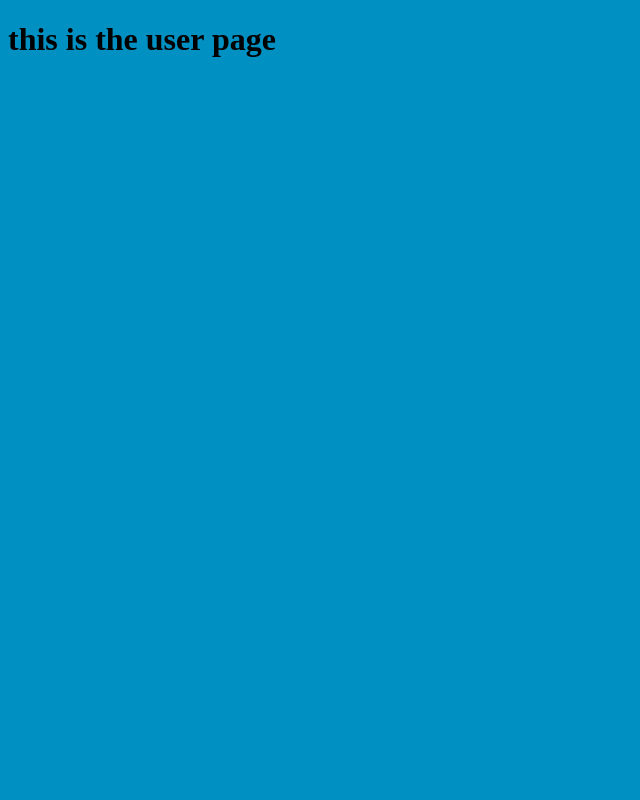
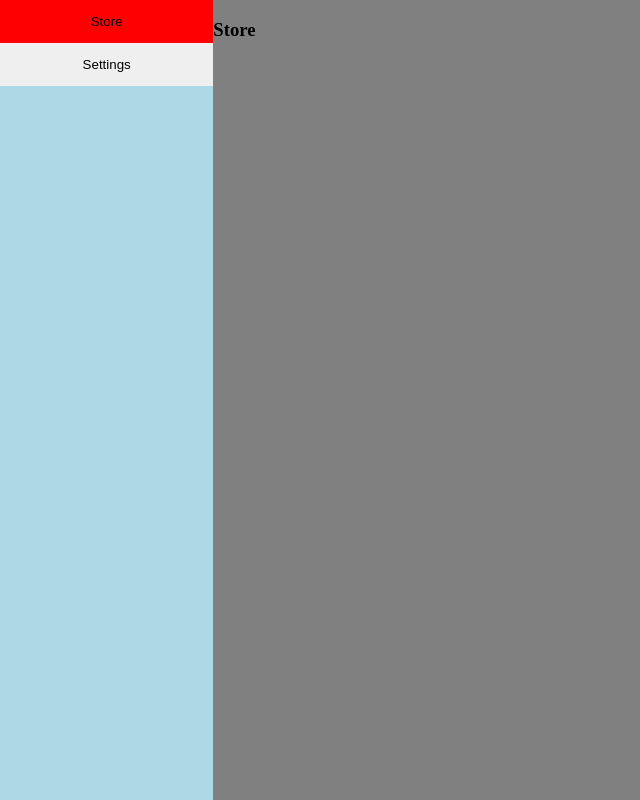
Before and after one commit to 1o3d/healthcare_proj, a Django app: page /user/ in a window 1280 px wide. Shown: the whole page, without its empty margins (0-640 px from the left). Run offline with Django 5.2, Linux system fonts and the light colour scheme; some libraries are stand-ins or nearby versions.

Commit message:
adds tab system for customer page

```diff
--- a/static/user.css
+++ b/static/user.css
@@ -1,3 +1,41 @@
-body {
-    background-color: rgb(0, 145, 194);
+body, html {
+    height: 100%;
+    margin: 0;
 }
+
+.tab {
+    width: 100%;
+    padding: 14px 16px;
+    cursor: pointer;
+    outline: none;
+    border: none;
+    float: left;
+    color: black;
+}
+
+.tab:hover {
+    background-color: red;
+}
+
+.tabcontent {
+    color:black;
+    display: none;
+}
+
+.container {
+    display:flex;
+    height:100%
+}
+
+.sidebar {
+    flex: 1;
+    background-color:lightblue;
+}
+
+.mainpane {
+    flex: 5;
+    background-color:grey;
+}
+
+#Store {background-color: grey;}
+#Settings {background-color: lightgrey};
--- a/templates/user.html
+++ b/templates/user.html
@@ -7,14 +7,43 @@
     <title>Home</title>
 </head>
 <body>
-    <h1>this is the user page</h1>
-    {% if  logged_in %}
-        <p>User: {{logged_in}}</p>
-        <form method = "post" action = "/logout/">
-            {% csrf_token%}
-            <!--Log out of the account -->
-            <button type="submit">Logout</button>
-        </form>
-    {% endif %}
+    <!-- learned how to do tabs from w3schools.com -->
+    <!-- https://www.w3schools.com/howto/howto_js_full_page_tabs.asp-->
+
+
+    <div class="container">
+        <div class="sidebar">
+            <div>
+                <button class="tab" id="default" onclick="getTab('Store', this)">Store</button>
+                <button class="tab" onclick="getTab('Settings', this)">Settings</button>
+            </div>
+        </div>
+        <div class="mainpane">
+            <div id="Store" class="tabcontent">
+                <h3>Store</h3>
+            </div>
+            <div id="Settings" class="tabcontent">
+                <h3>Settings</h3>
+            </div>
+        </div>
+    </div>
+
+    <script>
+        function getTab(tabName, e) {
+            var i, tabcon, tablinks;
+            tabcon = document.getElementsByClassName("tabcontent");
+            for (i = 0; i < tabcon.length; i++) {
+                tabcon[i].style.display = "none";
+            }
+            tablinks = document.getElementsByClassName("tab");
+            for (i = 0; i < tabcon.length; i++) {
+                tabcon[i].style.display = "none";
+            }
+
+            document.getElementById(tabName).style.display = "block";
+        }
+        document.getElementById("default").click();
+    </script>
+
 </body>
 </html>
```
Also changed, not shown: pharmacy.db, static/user.js (added).
